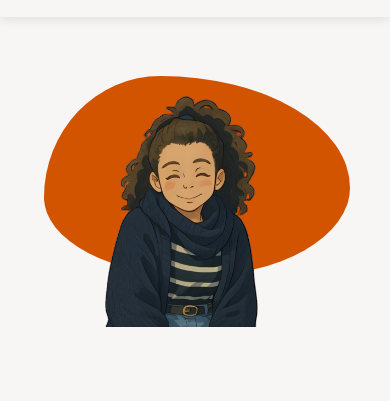
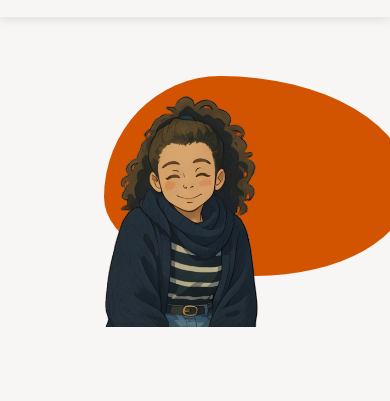
Before and after one commit to narimanawny78/My_Portfolio, a plain HTML site: page index.html in a window 390 px wide. Shown: the part 54-455 px from the top of the page. Drawn offline with Linux system fonts and the light colour scheme.

Commit message:
Update master.css

```diff
--- a/css/master.css
+++ b/css/master.css
@@ -657,7 +657,7 @@ footer {
         border-radius: 30% 65% 70% 30% / 30% 35% 70% 70%;
         z-index: -1;
         top: -20px;
-        right: 40px;
+        right: -20px;
         animation: morphShape 10s ease-in-out infinite;
     }
     .portfolio-img {
```
